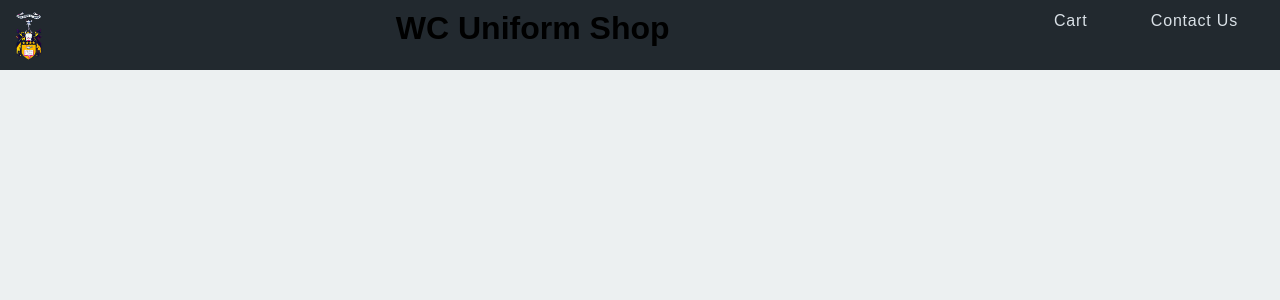
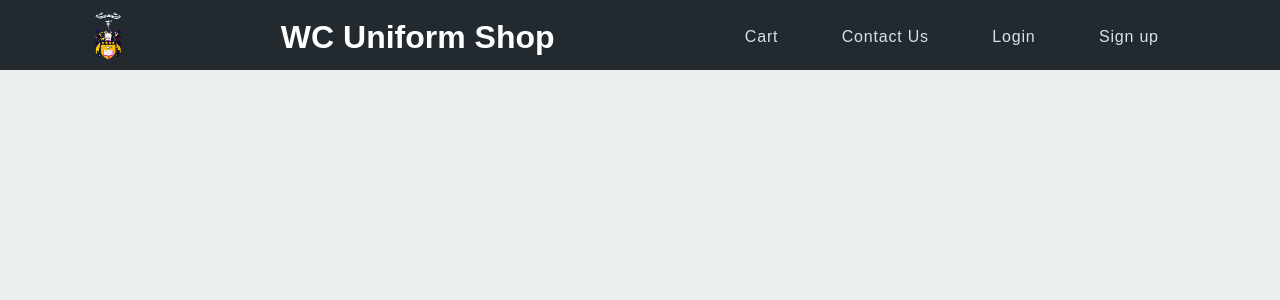
Before and after one commit to Aditoi2012/UniformWebApplication, a Flask app: page / in a window 1280 px wide. Shown: the top 300 px of the page. Run offline with Flask 2, Linux system fonts and the light colour scheme.

Commit message:
Work in class 3.0

```diff
--- a/static/css/mystyles.css
+++ b/static/css/mystyles.css
@@ -20,10 +20,13 @@ header {
    /*justify-content: space-evenly;*/
    justify-content: space-between;
    padding: 0 15px;
+}
 
+.menu-wrap h1{
+    visibility: hidden;
+    color: #DAE1E7;
 
 }
-
 
 #burger-menu {
    display: initial;
@@ -56,11 +59,11 @@ nav ul {
    transition: all 0.5s;
 }
 
-nav h1 {
-    max-height: 0;
-    overflow:hidden;
-    color: #DAE1E7;
-}
+/*nav h1 {*/
+/*    max-height: 0;*/
+/*    overflow:hidden;*/
+/*    */
+/*}*/
 
 nav ul li {
    padding: 0 15px;
@@ -88,20 +91,30 @@ nav ul li a:hover, nav ul li a:focus {
    transition: all 0.5s;
 }
 
-@media (min-width: 768px) {
+@media (min-width: 850px) {
     /*.menu-wrap{*/
     /*}*/
-   #burger-menu {
+    #burger-menu {
       display: none;
-   }
+    }
+    .menu-wrap * {
+        margin: auto;
+    }
 
-
+    .menu-wrap h1{
+        visibility: visible;
+        display: flex;
+        margin: auto auto;
+        color: white;
+    }
     .menu-icon {
         display: none;
     }
 
     nav {
-        position: relative;
+        position: initial;
+
+        /*position: relative;*/
         top: -10px;
         background-color: transparent;
        width: fit-content;
@@ -110,6 +123,8 @@ nav ul li a:hover, nav ul li a:focus {
 
     nav ul {
         max-height: 70px;
+        /*display: flex;*/
+        /*margin: auto auto;*/
         /*padding: 15px 0;*/
         text-align: right;
     }
--- a/templates/base.html
+++ b/templates/base.html
@@ -26,5 +26,7 @@
     <div class = "messageTitle">
         <p>{% block main %}{% endblock %}</p>
     </div>
+
 </body>
+
 </html>
--- a/templates/nav.html
+++ b/templates/nav.html
@@ -3,4 +3,6 @@
 <!--        <li>WC Uniform shop</li>-->
         <li><a href="/cart">Cart</a></li>
         <li><a href="/contact">Contact Us</a></li>
+        <li><a href="/contact">Login</a></li>
+        <li><a href="/contact">Sign up</a></li>
     </ul>
```
